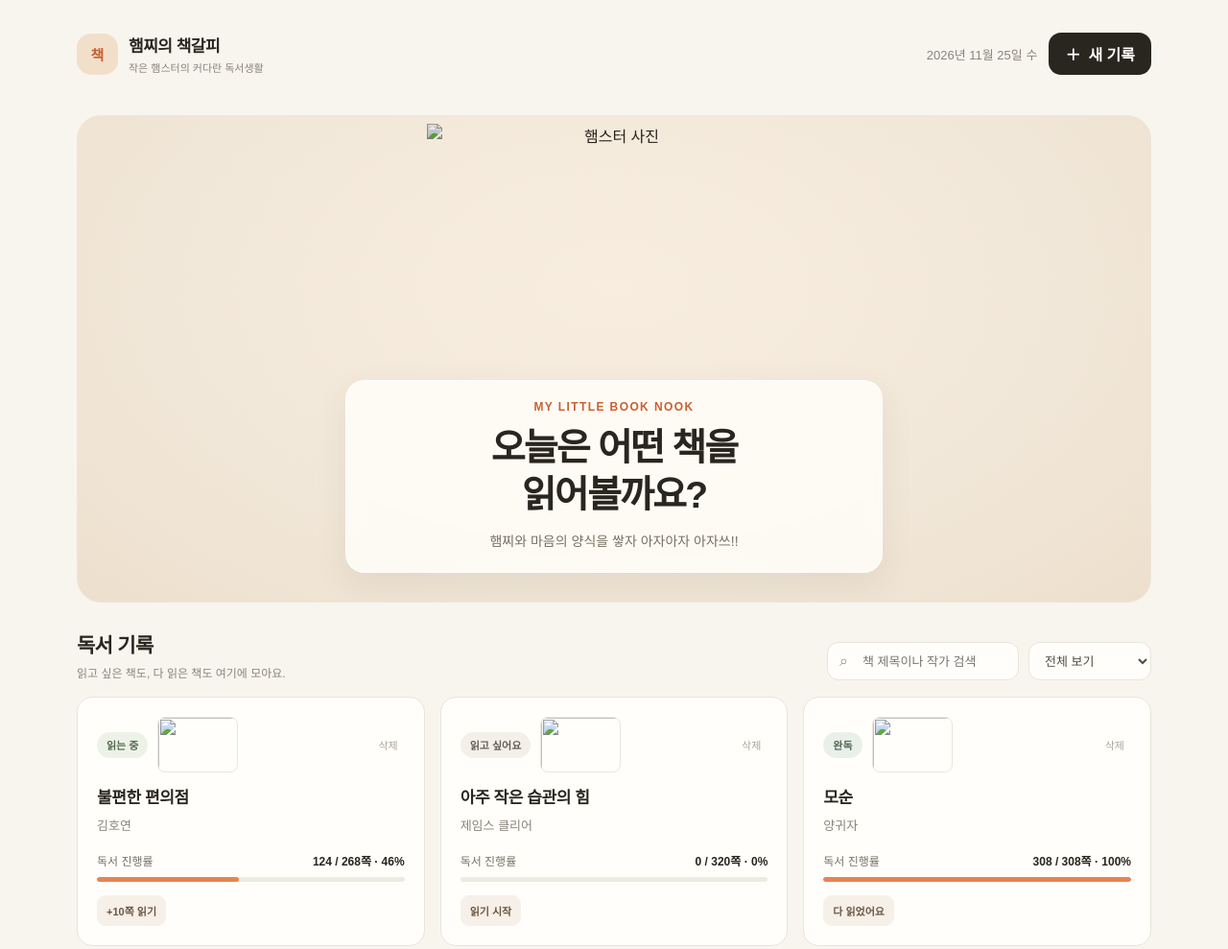
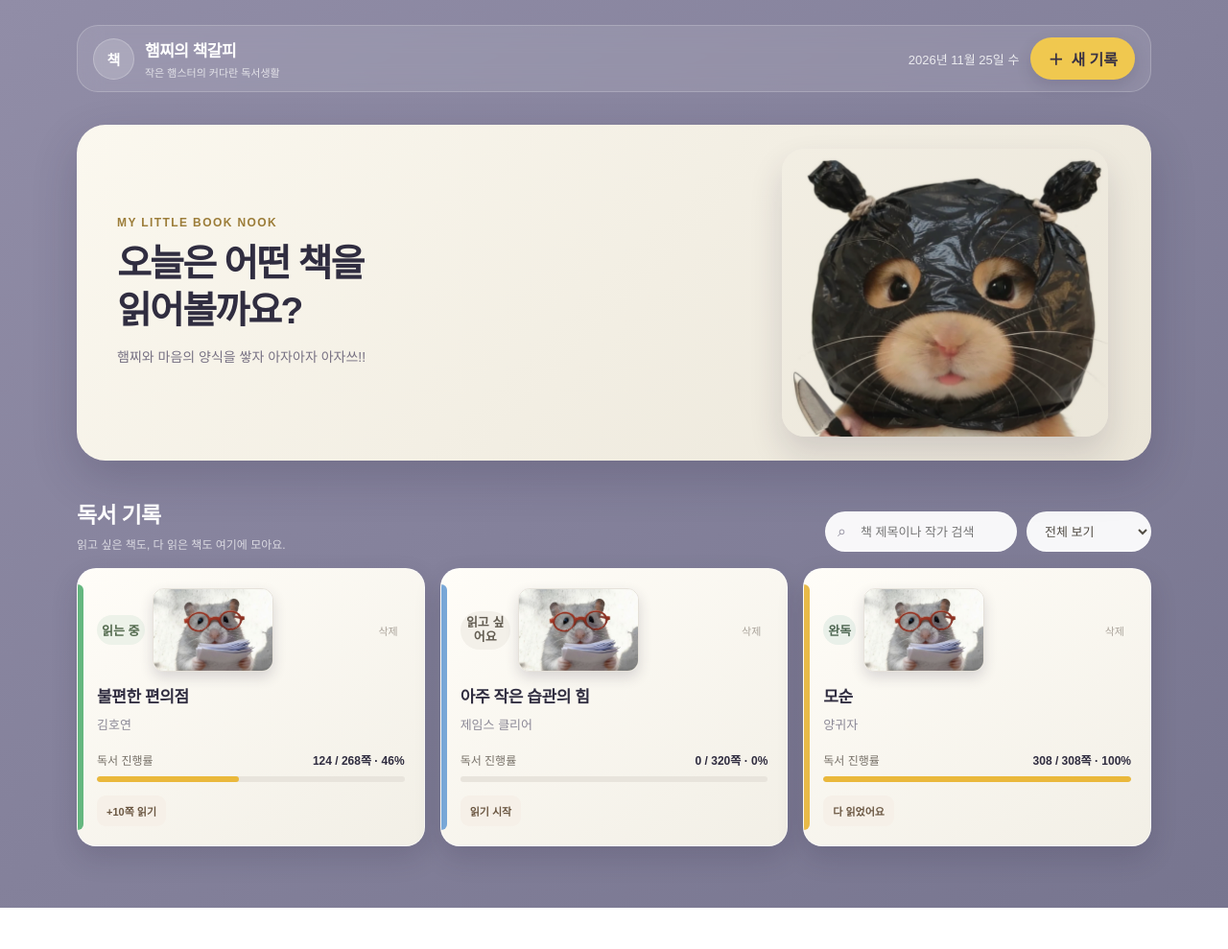
Before and after one commit to gkdud7569/gkduddl, a plain HTML site: page index.html in a window 1280 px wide. Shown: the whole page at 96% size. After the commit the page ends 946 px from the top, so only its background shows below. Drawn offline with Linux system fonts and the light colour scheme.

Commit message:
Add files via upload

```diff
--- a/index.html
+++ b/index.html
@@ -8,70 +8,74 @@
   <style>
     :root {
       color-scheme: light;
-      --paper: #f8f5ef;
-      --white: #fffefa;
-      --ink: #29251f;
-      --muted: #89847b;
-      --line: #e9e4da;
-      --orange: #e98350;
-      --orange-dark: #c76132;
-      --green: #687b62;
-      --shadow: 0 16px 42px rgba(58, 45, 28, .07);
+      --paper: #89869f;
+      --white: #fffdf7;
+      --ink: #302d40;
+      --muted: #8c8997;
+      --line: #e6e1d8;
+      --orange: #eab83b;
+      --orange-dark: #927126;
+      --green: #59ad78;
+      --shadow: 0 18px 48px rgba(36, 31, 59, .2);
       font-family: "Pretendard", "Apple SD Gothic Neo", "Malgun Gothic", sans-serif;
     }
 
     * { box-sizing: border-box; }
-    body { margin: 0; background: var(--paper); color: var(--ink); }
+    body { min-height: 100vh; margin: 0; background: linear-gradient(145deg, #918da7 0%, #77758f 100%); color: #fbf9ff; }
     button, input, select { font: inherit; }
     button { cursor: pointer; }
-    .app-shell { width: min(1120px, calc(100% - 48px)); margin: 0 auto; padding: 34px 0 64px; }
-    .topbar { display: flex; align-items: center; justify-content: space-between; gap: 20px; }
+    .app-shell { width: min(1120px, calc(100% - 48px)); margin: 0 auto; padding: 26px 0 64px; }
+    .topbar { display: flex; align-items: center; justify-content: space-between; gap: 20px; padding: 12px 16px; border: 1px solid rgba(255,255,255,.2); border-radius: 22px; background: rgba(255,255,255,.1); backdrop-filter: blur(12px); }
     .brand { display: flex; align-items: center; gap: 11px; }
-    .brand-mark { display: grid; width: 43px; height: 43px; place-items: center; border-radius: 15px; background: #f2dfca; color: var(--orange-dark); font-size: 15px; font-weight: 800; }
-    .brand-name { font-size: 17px; font-weight: 800; letter-spacing: -.5px; }
-    .brand-caption { margin-top: 3px; color: var(--muted); font-size: 11px; }
+    .brand-mark { display: grid; width: 43px; height: 43px; place-items: center; border: 1px solid rgba(255,255,255,.24); border-radius: 50%; background: rgba(255,255,255,.16); color: white; font-size: 15px; font-weight: 800; }
+    .brand-name { color: #fff; font-size: 17px; font-weight: 800; letter-spacing: -.5px; }
+    .brand-caption { margin-top: 3px; color: rgba(255,255,255,.72); font-size: 11px; }
     .top-actions { display: flex; align-items: center; gap: 12px; }
-    .date-label { color: var(--muted); font-size: 13px; }
-    .primary-button { display: inline-flex; min-height: 44px; align-items: center; justify-content: center; gap: 8px; padding: 0 17px; border: 0; border-radius: 13px; background: var(--ink); color: white; font-weight: 700; transition: transform .18s, background .18s; }
-    .primary-button:hover { transform: translateY(-2px); background: #494137; }
+    .date-label { color: rgba(255,255,255,.82); font-size: 13px; }
+    .primary-button { display: inline-flex; min-height: 44px; align-items: center; justify-content: center; gap: 8px; padding: 0 18px; border: 0; border-radius: 999px; background: #f0c84f; color: #393244; font-weight: 800; box-shadow: 0 6px 16px rgba(44,37,67,.16); transition: transform .18s, background .18s; }
+    .primary-button:hover { transform: translateY(-2px); background: #f6d66f; }
 
-    .hero { position: relative; display: grid; min-height: 450px; place-items: center; margin: 42px 0 28px; padding: 30px; overflow: hidden; border: 1px solid #eee6d9; border-radius: 25px; background: radial-gradient(ellipse at 50% 35%, #f8eddf 0, #f1e7d8 62%, #eddfcd 100%); text-align: center; }
-    .hero-copy { position: relative; z-index: 1; width: min(100%, 560px); margin-top: 245px; padding: 20px 28px; border: 1px solid rgba(255,255,255,.8); border-radius: 20px; background: rgba(255,254,250,.84); box-shadow: 0 12px 35px rgba(58,45,28,.08); backdrop-filter: blur(8px); }
-    .eyebrow { margin: 0 0 12px; color: var(--orange-dark); font-size: 12px; font-weight: 800; letter-spacing: 1.4px; text-transform: uppercase; }
+    .hero { position: relative; display: flex; min-height: 350px; align-items: center; justify-content: flex-start; margin: 34px 0 38px; padding: 42px; overflow: hidden; border: 0; border-radius: 30px; background: linear-gradient(135deg, #fbf8ef 0%, #eae5d8 100%); color: var(--ink); box-shadow: var(--shadow); text-align: left; }
+    .hero-copy { position: relative; z-index: 1; width: min(58%, 560px); margin: 0; padding: 0; border: 0; border-radius: 0; background: transparent; box-shadow: none; }
+    .eyebrow { margin: 0 0 12px; color: #9c7d39; font-size: 12px; font-weight: 800; letter-spacing: 1.4px; text-transform: uppercase; }
     h1 { margin: 0; font-size: clamp(27px, 4vw, 39px); letter-spacing: -1.8px; line-height: 1.25; }
-    .hero-copy > p:last-child { margin: 12px 0 0; color: #777064; font-size: 14px; line-height: 1.7; }
-    .hero-mascot { position: absolute; z-index: 0; top: 8px; left: 50%; width: 390px; height: 380px; object-fit: contain; transform: translateX(-50%); mix-blend-mode: multiply; }
+    .hero-copy > p:last-child { margin: 12px 0 0; color: #777183; font-size: 14px; line-height: 1.7; }
+    .hero-mascot { position: absolute; z-index: 0; top: 50%; right: 4%; left: auto; width: 340px; height: 300px; border-radius: 24px; object-fit: cover; transform: translateY(-50%); mix-blend-mode: multiply; opacity: .94; box-shadow: 0 18px 34px rgba(47,39,67,.16); }
 
     .section-heading { display: flex; align-items: end; justify-content: space-between; gap: 18px; margin-bottom: 17px; }
-    .section-heading h2 { margin: 0; font-size: 21px; letter-spacing: -.7px; }
-    .section-heading p { margin: 6px 0 0; color: var(--muted); font-size: 12px; }
+    .section-heading h2 { margin: 0; color: #fff; font-size: 23px; letter-spacing: -.7px; }
+    .section-heading p { margin: 6px 0 0; color: rgba(255,255,255,.7); font-size: 12px; }
     .toolbar { display: flex; align-items: center; gap: 10px; }
     .search-wrap { position: relative; }
-    .search-icon { position: absolute; top: 50%; left: 13px; color: #999187; transform: translateY(-50%); pointer-events: none; }
-    .search-input { width: 200px; height: 40px; padding: 0 12px 0 36px; border: 1px solid var(--line); border-radius: 12px; outline: 0; background: var(--white); font-size: 13px; }
+    .search-icon { position: absolute; top: 50%; left: 13px; color: #8b8798; transform: translateY(-50%); pointer-events: none; }
+    .search-input { width: 200px; height: 42px; padding: 0 14px 0 36px; border: 1px solid rgba(255,255,255,.55); border-radius: 999px; outline: 0; background: rgba(255,255,255,.94); font-size: 13px; }
     .search-input:focus, .field input:focus, .field select:focus { border-color: #d78a64; box-shadow: 0 0 0 3px rgba(233, 131, 80, .12); }
-    .filter-select { height: 40px; padding: 0 30px 0 12px; border: 1px solid var(--line); border-radius: 12px; outline: 0; background: var(--white); color: #514c44; font-size: 13px; }
+    .filter-select { height: 42px; padding: 0 30px 0 14px; border: 1px solid rgba(255,255,255,.55); border-radius: 999px; outline: 0; background: rgba(255,255,255,.94); color: #514c44; font-size: 13px; }
     .book-grid { display: grid; grid-template-columns: repeat(3, minmax(0, 1fr)); gap: 16px; }
-    .book-card { min-width: 0; padding: 20px; border: 1px solid var(--line); border-radius: 16px; background: var(--white); transition: transform .2s, box-shadow .2s; }
-    .book-card:hover { transform: translateY(-2px); box-shadow: var(--shadow); }
+    .book-card { position: relative; min-width: 0; overflow: hidden; padding: 20px; border: 1px solid rgba(255,255,255,.5); border-radius: 20px; background: linear-gradient(150deg, #fffdf8 0%, #f2efe6 100%); color: var(--ink); box-shadow: 0 12px 28px rgba(36,31,59,.16); transition: transform .2s, box-shadow .2s; }
+    .book-card::before { position: absolute; top: 16px; bottom: 16px; left: 0; width: 6px; border-radius: 0 6px 6px 0; background: #65b77f; content: ""; }
+    .book-card[data-status="finished"]::before { background: #e8ba48; }
+    .book-card[data-status="want"]::before { background: #78a7d7; }
+    .book-card:hover { transform: translateY(-3px); box-shadow: 0 18px 36px rgba(36,31,59,.22); }
     .book-card-top { display: flex; align-items: center; justify-content: space-between; gap: 12px; margin-bottom: 15px; }
-    .book-status-group { display: flex; min-width: 0; align-items: center; gap: 10px; }
-    .status-label { display: inline-flex; align-items: center; min-height: 27px; padding: 0 10px; border-radius: 999px; background: #f3f0e9; color: #635d52; font-size: 11px; font-weight: 700; }
+    .book-status-group { display: flex; min-width: 0; align-items: center; gap: 8px; }
+    .status-label { display: inline-flex; align-items: center; min-height: 31px; padding: 0 5px; border-radius: 999px; background: #f3f0e9; color: #635d52; font-size: 13px; font-weight: 700; white-space: nowrap; }
     .status-label[data-status="reading"] { background: #edf2e9; color: #52694d; }
     .status-label[data-status="finished"] { background: #e9f0e9; color: #4e6752; }
-    .status-thumb { display: block; width: 84px; height: 58px; flex: 0 0 auto; border: 1px solid rgba(77, 62, 45, .12); border-radius: 8px; object-fit: cover; object-position: center 42%; }
+    .status-label[data-status="want"] { width: 52px; min-height: 40px; justify-content: center; padding: 3px 5px; text-align: center; white-space: normal; line-height: 1.1; }
+    .status-thumb { display: block; width: 126px; height: 87px; flex: 0 0 auto; border: 1px solid rgba(77, 62, 45, .12); border-radius: 12px; object-fit: cover; object-position: center 42%; box-shadow: 0 6px 14px rgba(45,39,61,.16); }
     .book-title { margin: 0; font-size: 17px; font-weight: 800; letter-spacing: -.4px; line-height: 1.45; overflow-wrap: anywhere; }
     .book-author { margin: 5px 0 0; color: var(--muted); font-size: 13px; }
     .progress-row { display: flex; align-items: center; justify-content: space-between; gap: 8px; margin: 19px 0 9px; color: #777168; font-size: 12px; }
     .progress-number { color: var(--ink); font-weight: 700; }
-    .progress-track { height: 5px; overflow: hidden; border-radius: 99px; background: #eeeae2; }
+    .progress-track { height: 6px; overflow: hidden; border-radius: 99px; background: #e8e4dc; }
     .progress-fill { height: 100%; border-radius: inherit; background: var(--orange); transition: width .25s; }
     .card-actions { display: flex; align-items: center; justify-content: space-between; gap: 10px; margin-top: 14px; }
     .progress-button { padding: 8px 10px; border: 0; border-radius: 9px; background: #f6f0e8; color: #6a5641; font-size: 11px; font-weight: 700; }
     .progress-button:hover { background: #eee2d1; }
-    .delete-button { padding: 7px; border: 0; background: transparent; color: #aaa39a; font-size: 11px; }
+    .delete-button { padding: 7px; border: 0; background: transparent; color: #aaa39a; font-size: 11px; white-space: nowrap; }
     .delete-button:hover { color: #b94f3e; }
-    .empty-state { grid-column: 1 / -1; padding: 48px 20px; border: 1px dashed #dcd5c9; border-radius: 16px; color: var(--muted); text-align: center; }
+    .empty-state { grid-column: 1 / -1; padding: 48px 20px; border: 1px dashed rgba(255,255,255,.55); border-radius: 20px; background: rgba(255,255,255,.92); color: var(--muted); text-align: center; }
     .empty-state strong { display: block; margin-bottom: 7px; color: #514c44; font-size: 15px; }
     .empty-state p { margin: 0; font-size: 13px; line-height: 1.6; }
 
@@ -89,13 +93,15 @@
     .field input, .field select { width: 100%; height: 42px; padding: 0 11px; border: 1px solid var(--line); border-radius: 10px; outline: 0; background: white; color: var(--ink); font-size: 13px; }
     .form-error { min-height: 18px; margin: 12px 0 0; color: #b94f3e; font-size: 12px; }
     .form-actions { display: flex; justify-content: end; gap: 9px; margin-top: 7px; }
-    .secondary-button { min-height: 42px; padding: 0 15px; border: 1px solid var(--line); border-radius: 11px; background: white; color: #5e584f; font-weight: 700; }
+    .secondary-button { min-height: 42px; padding: 0 16px; border: 1px solid var(--line); border-radius: 999px; background: white; color: #5e584f; font-weight: 700; }
     .form-actions .primary-button { min-height: 42px; border-radius: 11px; }
     .toast { position: fixed; right: 24px; bottom: 24px; z-index: 5; padding: 12px 17px; border-radius: 12px; background: var(--ink); color: white; font-size: 13px; box-shadow: var(--shadow); animation: appear .2s ease-out; }
     @keyframes appear { from { opacity: 0; transform: translateY(8px); } to { opacity: 1; transform: translateY(0); } }
     @media (max-width: 780px) {
       .app-shell { width: min(100% - 32px, 640px); padding-top: 22px; }
-      .hero { margin-top: 30px; padding: 26px; }
+      .hero { min-height: 320px; margin-top: 30px; padding: 32px; }
+      .hero-copy { width: 58%; }
+      .hero-mascot { right: 2%; width: 285px; height: 260px; }
       .book-grid { grid-template-columns: repeat(2, minmax(0, 1fr)); }
       .section-heading { align-items: start; flex-direction: column; }
       .toolbar { width: 100%; }
@@ -105,10 +111,14 @@
     @media (max-width: 520px) {
       .app-shell { width: calc(100% - 28px); padding-top: 17px; }
       .date-label { display: none; }
+      .topbar { gap: 8px; padding: 10px 12px; border-radius: 18px; }
+      .brand-mark { width: 38px; height: 38px; }
+      .brand-name { font-size: 15px; }
+      .brand-caption { font-size: 10px; }
       .primary-button { min-height: 40px; padding: 0 13px; font-size: 13px; }
-      .hero { min-height: 390px; margin: 24px 0 18px; padding: 20px 16px; border-radius: 20px; }
-      .hero-copy { margin-top: 205px; padding: 17px 12px; }
-      .hero-mascot { top: 3px; width: 280px; height: 270px; }
+      .hero { min-height: 410px; align-items: flex-start; margin: 24px 0 28px; padding: 24px 18px; border-radius: 24px; text-align: center; }
+      .hero-copy { width: 100%; }
+      .hero-mascot { top: auto; right: 50%; bottom: 10px; width: 240px; height: 210px; transform: translateX(50%); }
       h1 { font-size: 27px; }
       .hero-copy > p:last-child { max-width: 250px; margin-right: auto; margin-left: auto; font-size: 12px; }
       .book-grid { grid-template-columns: 1fr; gap: 11px; }
@@ -215,7 +225,7 @@
   <script>
     const STORAGE_KEY = "hamzzi-reading-journal-v1";
     const statusLabels = { reading: "읽는 중", finished: "완독", want: "읽고 싶어요" };
-    const statusImages = { reading: "hamster-reading.png", finished: "hamster-finished.png", want: "hamster-want.png" };
+    const statusImages = { reading: "hamster-status.png", finished: "hamster-status.png", want: "hamster-status.png" };
     const bookGrid = document.getElementById("bookGrid");
     const dialog = document.getElementById("bookDialog");
     const form = document.getElementById("bookForm");
```
Also changed, not shown: hamster-background.png (added), hamster-status.png (added).
